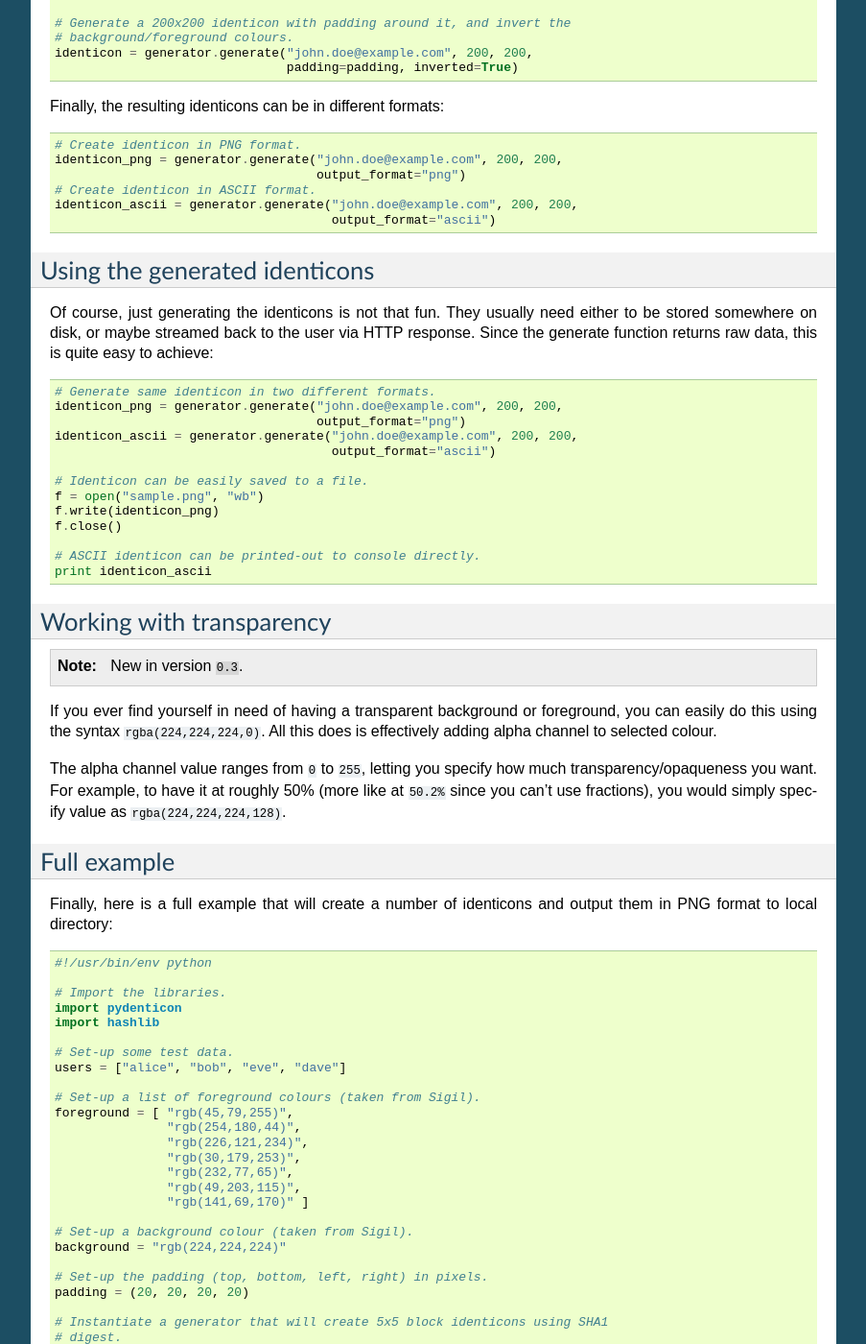
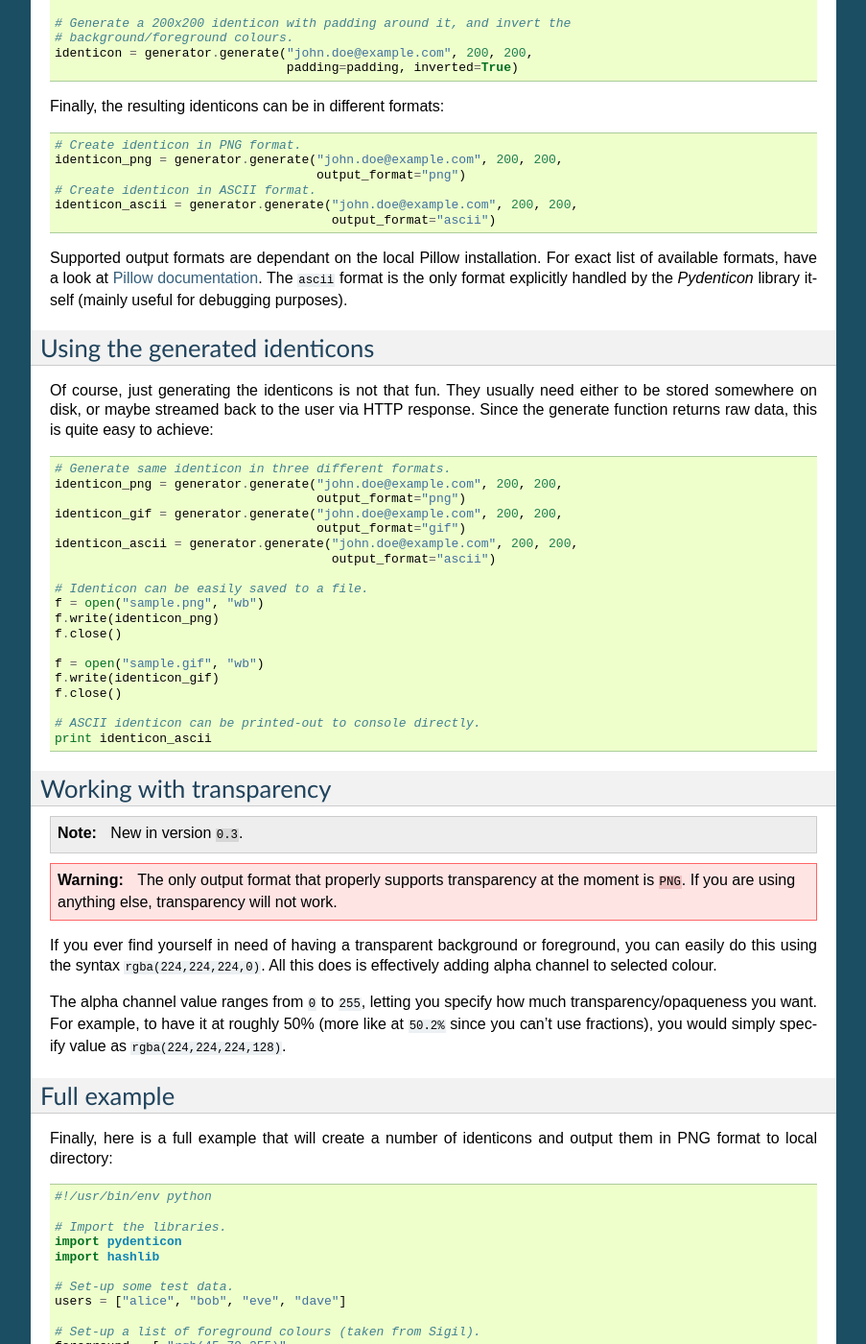
Before and after one commit to azaghal/pydenticon, a Sphinx documentation site: the page built from docs/usage.rst, in a window 1280 px wide and 1400 px high, scrolled down 1226 px. Shown: the whole window at 96% size, without its empty margins (198-1101 px from the left). Built offline with Sphinx 7.4.7, drawn with Linux system fonts in a browser that asks for light colours.

Commit message:
PYD-7: Updated usage instructions to mention multiple output formats.

```diff
--- a/docs/usage.rst
+++ b/docs/usage.rst
@@ -85,6 +85,12 @@ Finally, the resulting identicons can be in different formats::
   identicon_ascii = generator.generate("john.doe@example.com", 200, 200,
                                        output_format="ascii")
 
+Supported output formats are dependant on the local Pillow installation. For
+exact list of available formats, have a look at `Pillow documentation
+<https://pillow.readthedocs.io/>`_. The ``ascii`` format is the only format
+explicitly handled by the *Pydenticon* library itself (mainly useful for
+debugging purposes).
+
 Using the generated identicons
 ------------------------------
 
@@ -93,15 +99,21 @@ either to be stored somewhere on disk, or maybe streamed back to the user via
 HTTP response. Since the generate function returns raw data, this is quite easy
 to achieve::
 
-  # Generate same identicon in two different formats.
+  # Generate same identicon in three different formats.
   identicon_png = generator.generate("john.doe@example.com", 200, 200,
                                      output_format="png")
+  identicon_gif = generator.generate("john.doe@example.com", 200, 200,
+                                     output_format="gif")
   identicon_ascii = generator.generate("john.doe@example.com", 200, 200,
                                        output_format="ascii")
 
   # Identicon can be easily saved to a file.
   f = open("sample.png", "wb")
   f.write(identicon_png)
+  f.close()
+
+  f = open("sample.gif", "wb")
+  f.write(identicon_gif)
   f.close()
 
   # ASCII identicon can be printed-out to console directly.
@@ -113,6 +125,10 @@ Working with transparency
 
 .. note::
    New in version ``0.3``.
+
+.. warning::
+   The only output format that properly supports transparency at the moment is
+   ``PNG``. If you are using anything else, transparency will not work.
 
 If you ever find yourself in need of having a transparent background or
 foreground, you can easily do this using the syntax
```
